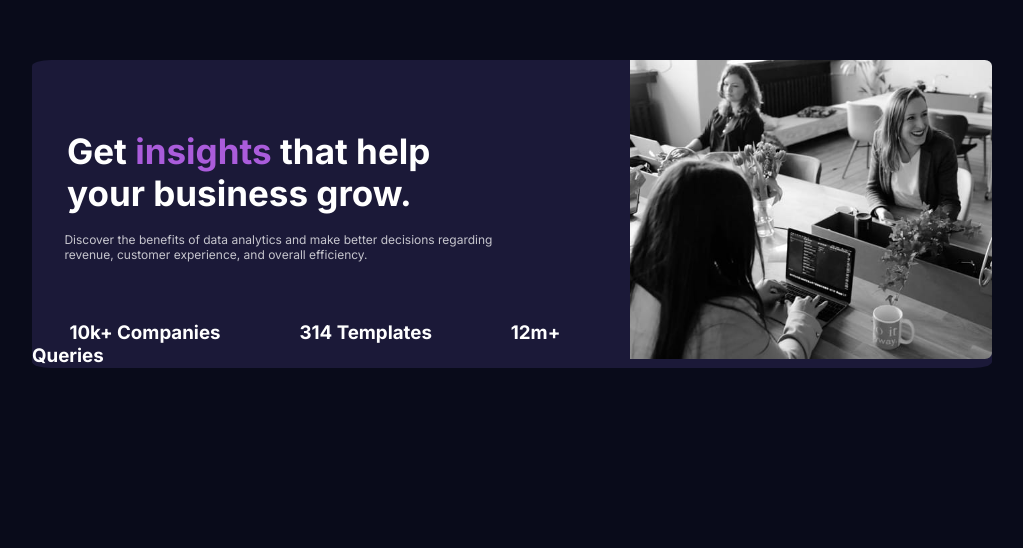
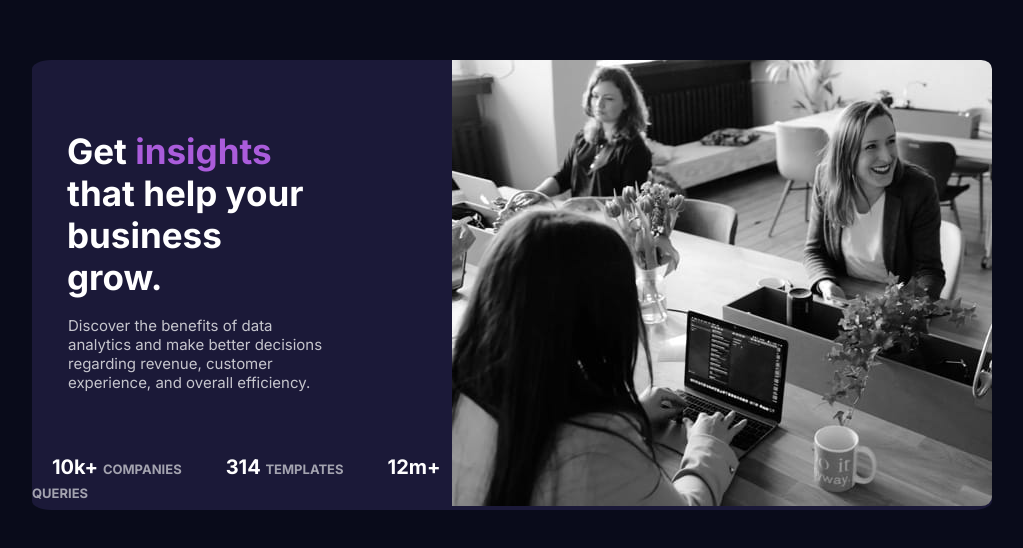
Before and after one commit to becks-tech/stats-preview-card-component-main, a plain HTML site: page index.html in a window 1280 px wide. Shown: the part 180-728 px from the top of the page, without its empty margins (128-1151 px from the left). Drawn offline with Linux system fonts and the light colour scheme.

Commit message:
Changes made

```diff
--- a/index.html
+++ b/index.html
@@ -21,9 +21,9 @@
       experience, and overall efficiency.</p>
 
       <div class="stats">
-        <h3>10k+ companies</h3>
-        <h3>314 templates</h3>
-        <h3>12m+ queries</h3>
+        <h3>10k+ <span>companies</span></h3>
+        <h3>314 <span>templates</span></h3>
+        <h3>12m+ <span>queries</span></h3>
       </div>
     </div>
 
--- a/styles.css
+++ b/styles.css
@@ -29,10 +29,8 @@ body{
     display: flex;
     justify-content: center;
     align-content: center;
-    flex-direction: row;
     background-color: var(--dark-desaturated-blue);
-    height:100%;
-    width: 100%;
+
     border-radius: 2%;
 }
 .accent{
@@ -46,14 +44,13 @@ body{
     font-family: var(--inter700);
 }
 .text-container p{
-    padding: 0 8em 1em 2.7em;
+    padding: 0 8em 1em 2.4em;
     color: var(--slightly-transparent-white-main-para);
     font-family: var(--inter400);
-    font-size: 12px;
+    font-size: 15px;
 }
 .img-container img{
     display: inline;
-    width: 100%;
     border-radius: 0 2% 2% 0;
 }
 .img-container::before{
@@ -61,17 +58,20 @@ body{
 }
 .stats{
     margin-top: 3em;
-
 }
 .stats h3{
     display: inline;
     color: var(--white);
-    padding: 2em;
-    text-transform: capitalize;
+    padding: 1em;
     font-family: var(--inter400);
+    font-size: 20px;
+
 }
-
-
+.stats span{
+    font-size: 13px;
+    text-transform: uppercase;
+    color: var(--slightly-transparent-white-stat-headings)
+}
 .attribution {
     font-size: 11px; text-align: center;
     visibility: hidden;
```
